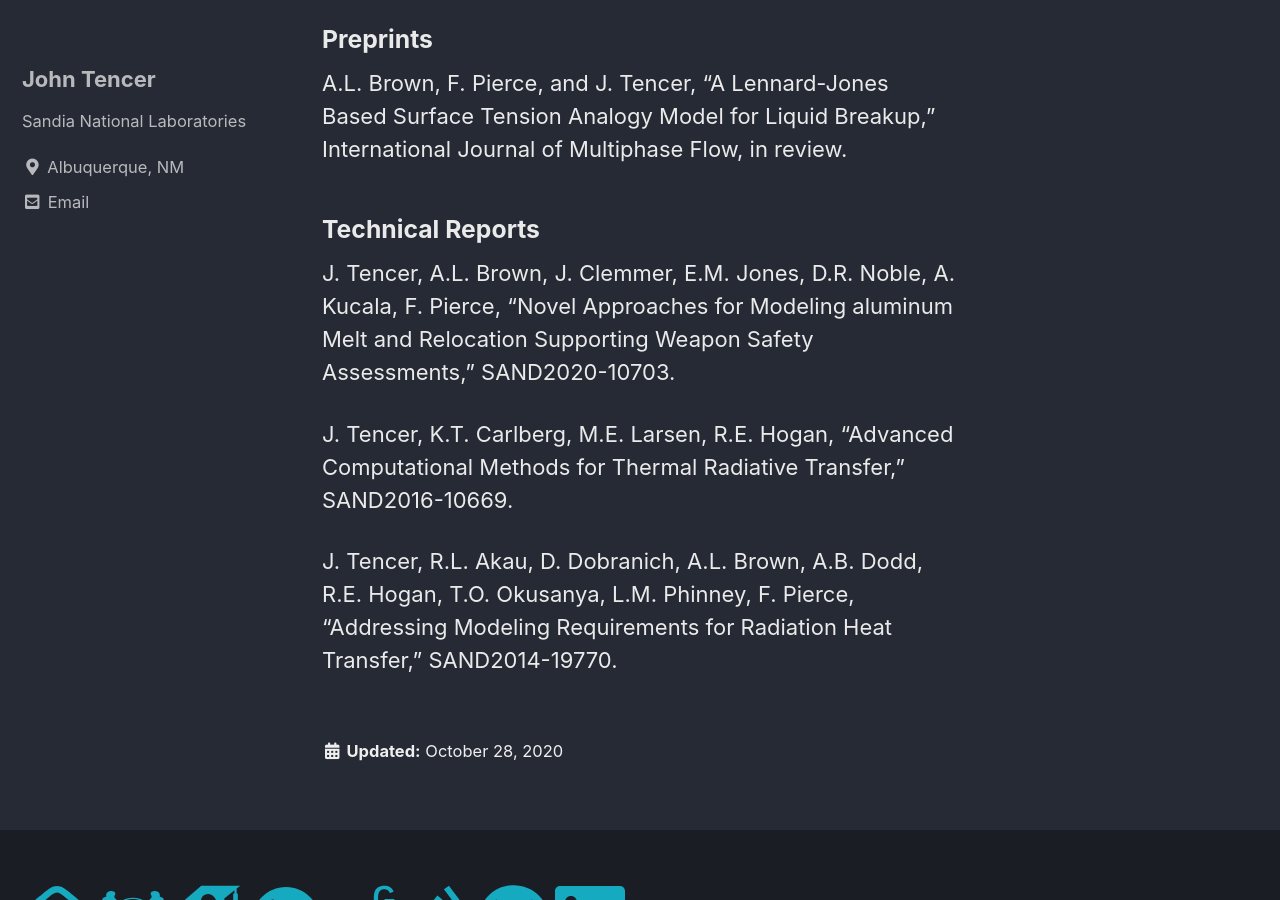
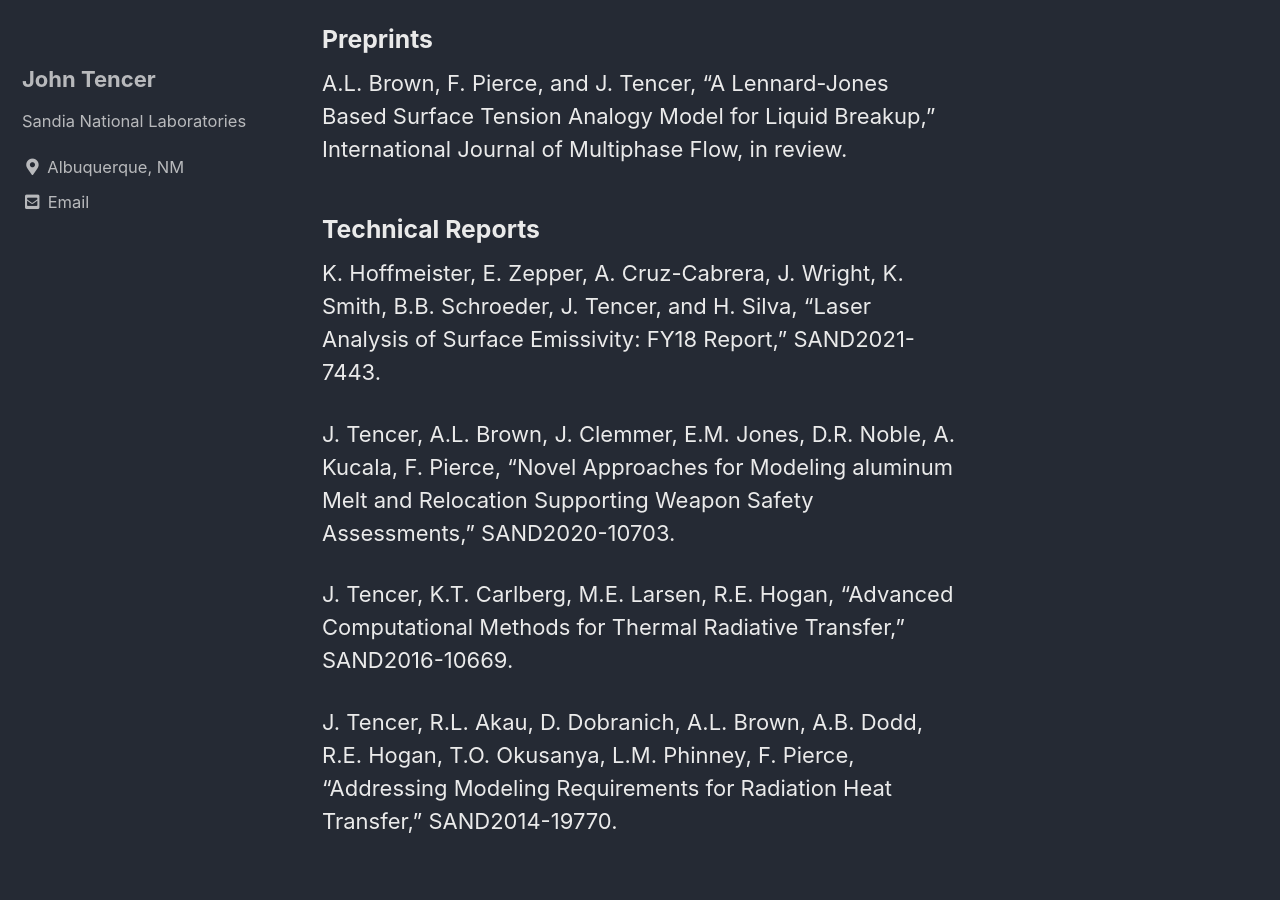
Before and after one commit to jtencer/jtencer.github.io, a Jekyll site: the page built from _pages/pubs.md, in a window 1280 px wide and 900 px high, scrolled down 4338 px. Built offline with Jekyll 4.4.1, drawn with Linux system fonts in a browser that asks for light colours; cached includes are drawn as plain includes.

Commit message:
add emissivity sand report ref

```diff
--- a/_pages/pubs.md
+++ b/_pages/pubs.md
@@ -64,6 +64,8 @@
 
 ### Technical Reports
 
+K. Hoffmeister, E. Zepper, A. Cruz-Cabrera, J. Wright, K. Smith, B.B. Schroeder, J. Tencer, and H. Silva, "Laser Analysis of Surface Emissivity: FY18 Report," SAND2021-7443.
+
 J. Tencer, A.L. Brown, J. Clemmer, E.M. Jones, D.R. Noble, A. Kucala, F. Pierce, "Novel Approaches for Modeling aluminum Melt and Relocation Supporting Weapon Safety Assessments," SAND2020-10703.
 
 J. Tencer, K.T. Carlberg, M.E. Larsen, R.E. Hogan, "Advanced Computational Methods for Thermal Radiative Transfer," SAND2016-10669.
```
